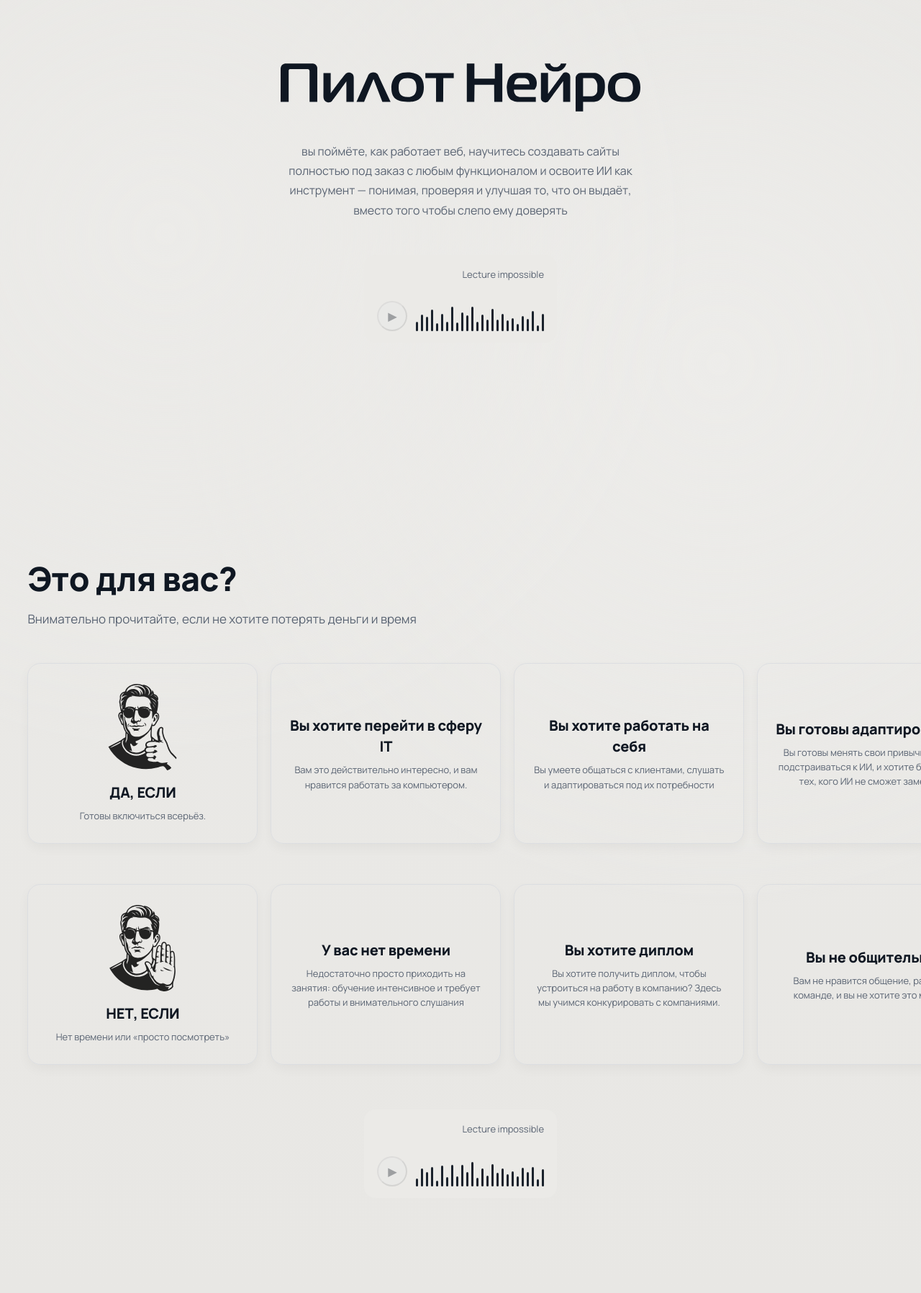
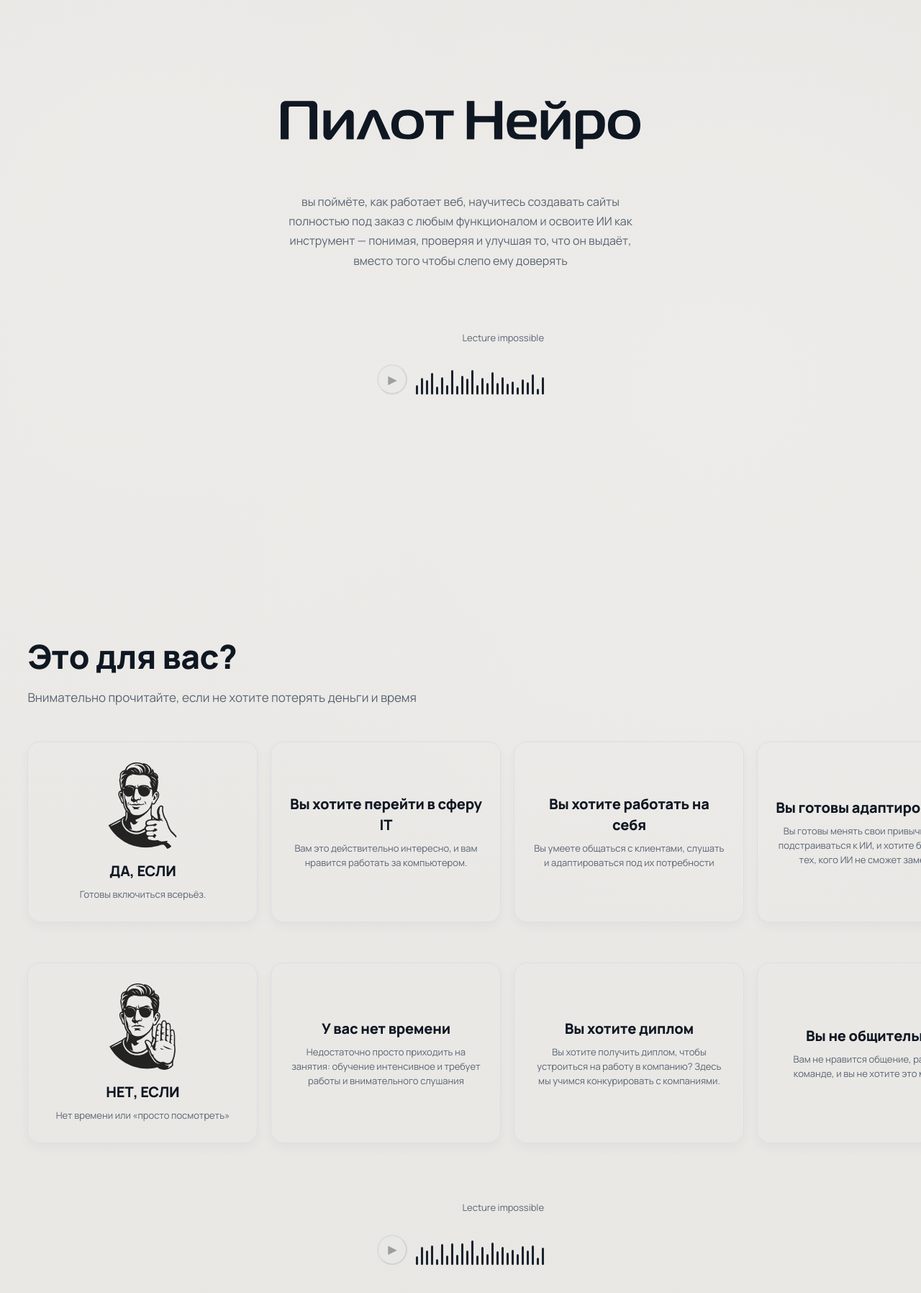
Before and after one commit to bmoby/pilotneuro, a Next.js app: page / in a window 1280 px wide. Shown: the top 1796 px of the page at 72% size. Built offline with nearby package versions, Linux system fonts and the light colour scheme.

Commit message:
Section eto dlya vas termine

```diff
--- a/src/components/HeroSection.module.css
+++ b/src/components/HeroSection.module.css
@@ -1,6 +1,6 @@
 .hero {
   width: 100%;
-  padding: clamp(42px, 9vw, 88px) 0 clamp(110px, 14vw, 180px);
+  padding: clamp(80px, 12vw, 140px) 0 clamp(120px, 16vw, 200px);
 }
 
 .wrap {
@@ -10,7 +10,7 @@
 
 .heroBody {
   display: grid;
-  gap: clamp(24px, 5vw, 42px);
+  gap: clamp(32px, 6vw, 60px);
   align-items: center;
   justify-items: center;
   text-align: center;
@@ -18,7 +18,7 @@
 
 .heroHead {
   display: grid;
-  gap: 14px;
+  gap: 18px;
   align-items: center;
 }
 
--- a/src/components/VoiceMessage.module.css
+++ b/src/components/VoiceMessage.module.css
@@ -3,7 +3,7 @@
   gap: 8px;
   padding: 16px 18px;
   border-radius: 16px;
-  background: color-mix(in srgb, var(--bg) 88%, #ffffff 12%);
+  background: transparent;
 }
 
 .header {
```
